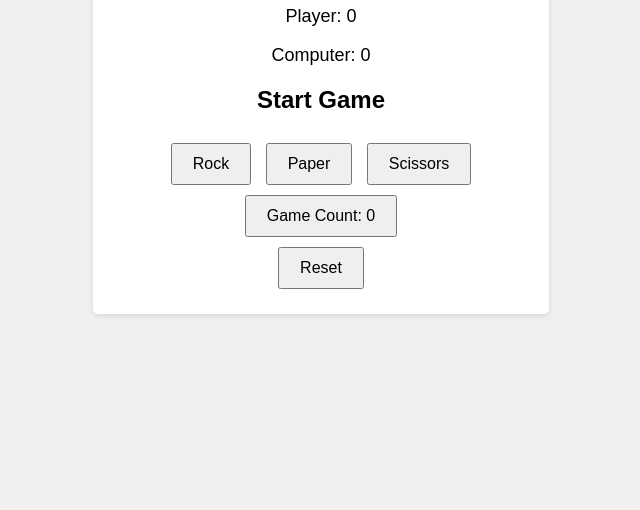
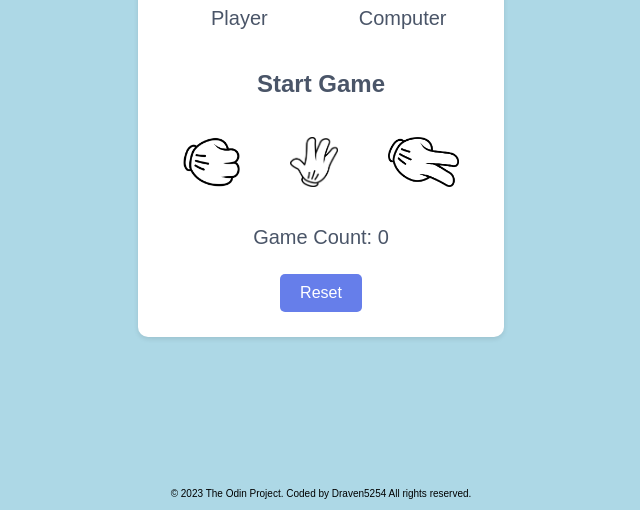
Before and after one commit to draven5254/Rock-Paper-Scissor, a plain HTML site: page index.html in a window 1280 px wide. Shown: the part 290-800 px from the top of the page, without its empty margins (319-959 px from the left). Drawn offline with Linux system fonts and the light colour scheme.

Commit message:
added the UI

```diff
--- a/app.js
+++ b/app.js
@@ -1,4 +1,7 @@
+"Use strict";
+
 const choices = ["rock", "paper", "scissors"];
+// const choices = ["./img/rock.png", "./img/paper.png", "./img/paper.png"];
 let playerScore = 0;
 let computerScore = 0;
 let roundsPlayed = 0;
@@ -10,15 +13,17 @@ const resultDisplay = document.getElementById("result");
 const roundDisplay = document.getElementById("round");
 const resetBtn = document.getElementById("reset");
 
+const imgPlayer = document.querySelector("playerImg");
+
 buttons.forEach((button) => {
   button.addEventListener("click", () => {
-    if (roundsPlayed < 5) {
+    if (roundsPlayed < 10) {
       const playerChoice = button.id;
       const computerChoice = choices[Math.floor(Math.random() * 3)];
 
       const result = playRound(playerChoice, computerChoice);
       resultDisplay.textContent = result;
-      //   console.log(resultDisplay);
+      console.log(result);
 
       if (result.includes("Win")) {
         playerScore++;
@@ -31,7 +36,7 @@ buttons.forEach((button) => {
       roundsPlayed++;
       roundDisplay.textContent = roundsPlayed;
 
-      if (roundsPlayed === 5) {
+      if (roundsPlayed === 10) {
         endGame();
       }
     }
@@ -69,5 +74,22 @@ resetBtn.addEventListener("click", () => {
   playerScoreDisplay.textContent = playerScore;
   computerScoreDisplay.textContent = computerScore;
   roundDisplay.textContent = roundsPlayed;
-  resultDisplay.textContent = "Game Start";
+  resultDisplay.textContent = "Start Game";
 });
+
+//* PRELOADER
+
+window.addEventListener("load", function () {
+  const preloader = document.querySelector(".preloader");
+  const content = document.querySelector(".container");
+  const footer = document.querySelector("footer");
+
+  // Introduce a delay (in milliseconds) before showing the content
+  const delayDuration = 2000; // 2 seconds
+
+  setTimeout(function () {
+    preloader.style.display = "none";
+    content.style.display = "block";
+    footer.style.display = "block";
+  }, delayDuration);
+});
--- a/index.html
+++ b/index.html
@@ -4,28 +4,64 @@
     <meta charset="UTF-8" />
     <meta name="viewport" content="width=device-width, initial-scale=1.0" />
     <link rel="stylesheet" href="./styles/styles.css" />
-    <title>Document</title>
+    <link rel="shortcut icon" href="./img/icon.png" type="image/x-icon" />
+    <title>Rock-Paper-Scissor</title>
   </head>
   <body>
+    <div class="content">
+      <!--  loading -->
+      <div class="preloader">
+        <div class="loader"></div>
+      </div>
+
+      <!-- content -->
       <div class="container">
-      <h1>Rock Paper Scissors Game</h1>
+        <h1>Rock Paper Scissors</h1>
         <div class="scores">
-        <p>Player: <span id="playerScore">0</span></p>
-        <p>Computer: <span id="computerScore">0</span></p>
+          <div class="player">
+            <span class="score" id="playerScore">0</span>
+            <p>Player</p>
+          </div>
+
+          <div class="player">
+            <span class="score" id="computerScore">0</span>
+            <p>Computer</p>
+          </div>
         </div>
         <div class="game">
           <p id="result">Start Game</p>
-        <button class="choice" id="rock">Rock</button>
-        <button class="choice" id="paper">Paper</button>
-        <button class="choice" id="scissors">Scissors</button>
+          <div class="choiceBox">
+            <div class="choice" id="rock">
+              <img src="./img/rock.png" alt="rock image" />
+            </div>
+
+            <div class="choice" id="paper">
+              <img src="./img/paper.png" alt="paper image" />
+            </div>
+
+            <div class="choice" id="scissors">
+              <img src="./img/scissors.png" alt="scissor image" />
+            </div>
+          </div>
         </div>
         <div class="gameCount">
-        <button class="choice">Game Count: <span id="round">0</span></button>
+          <p>Game Count: <span id="round">0</span></p>
         </div>
         <div class="resetBox">
-        <button class="choice" id="reset">Reset</button>
+          <button class="reset" id="reset">Reset</button>
         </div>
       </div>
+    </div>
+
+    <footer>
+      <p>
+        &copy; 2023 The Odin Project. Coded by
+        <a class="link" target="_blank" href="https://github.com/draven5254"
+          >Draven5254</a
+        >
+        All rights reserved.
+      </p>
+    </footer>
     <script src="app.js"></script>
   </body>
 </html>
--- a/styles/styles.css
+++ b/styles/styles.css
@@ -1,34 +1,113 @@
 body {
   font-family: Arial, sans-serif;
+  background-color: lightblue;
+}
+
+.content {
   display: flex;
   justify-content: center;
   align-items: center;
-  min-height: 100vh;
+  min-height: 95vh;
   margin: 0;
-  background-color: #f0f0f0;
+  font-family: Arial, sans-serif;
+  background-color: lightblue;
 }
+
+.loader {
+  border: 10px solid #f3f3f3; /* Light grey */
+  border-top: 10px solid #3498db; /* Blue */
+  border-radius: 50%;
+  width: 50px;
+  height: 50px;
+  animation: spin 2s linear infinite;
+}
+
+@keyframes spin {
+  0% {
+    transform: rotate(0deg);
+  }
+  100% {
+    transform: rotate(360deg);
+  }
+}
+
+/* content  */
 
 .container {
   text-align: center;
-  background-color: white;
+  background-color: #fff;
   padding: 20px;
   border-radius: 5px;
   box-shadow: 0 2px 5px rgba(0, 0, 0, 0.1);
+  border-radius: 10px;
+  display: none;
+}
+
+.container h1 {
+  color: #667eea;
 }
 
 .scores {
   font-size: 18px;
   margin-bottom: 15px;
+  display: grid;
+  grid-template-columns: 1fr 1fr;
 }
 
-.choice {
+.score {
+  color: #667eea;
+  font-size: 25px;
+}
+
+#reset {
+  border: none;
+}
+
+.choiceBox {
+  display: flex;
+}
+
+.choice,
+.reset {
   font-size: 16px;
   padding: 10px 20px;
   margin: 5px;
+}
+
+.reset {
+  background-color: #667eea;
+  color: #fff;
+  border-radius: 5px;
+}
+
+.choice img {
+  height: 50px;
 }
 
 #result {
   font-size: 24px;
   font-weight: bold;
   margin-top: 20px;
+  color: #4a5568;
 }
+
+.gameCount p,
+.gameCount span,
+.player p {
+  color: #4a5568;
+  font-size: 20px;
+}
+
+footer {
+  display: none;
+  font-size: 10px;
+}
+
+footer p {
+  text-align: center;
+}
+
+.link {
+  text-decoration: none;
+  color: black;
+}
```
Also changed, not shown: img/icon.png (added), img/rock-paper-scissor-ss.png (added). Lines whose indentation alone changed are shown as unchanged.
